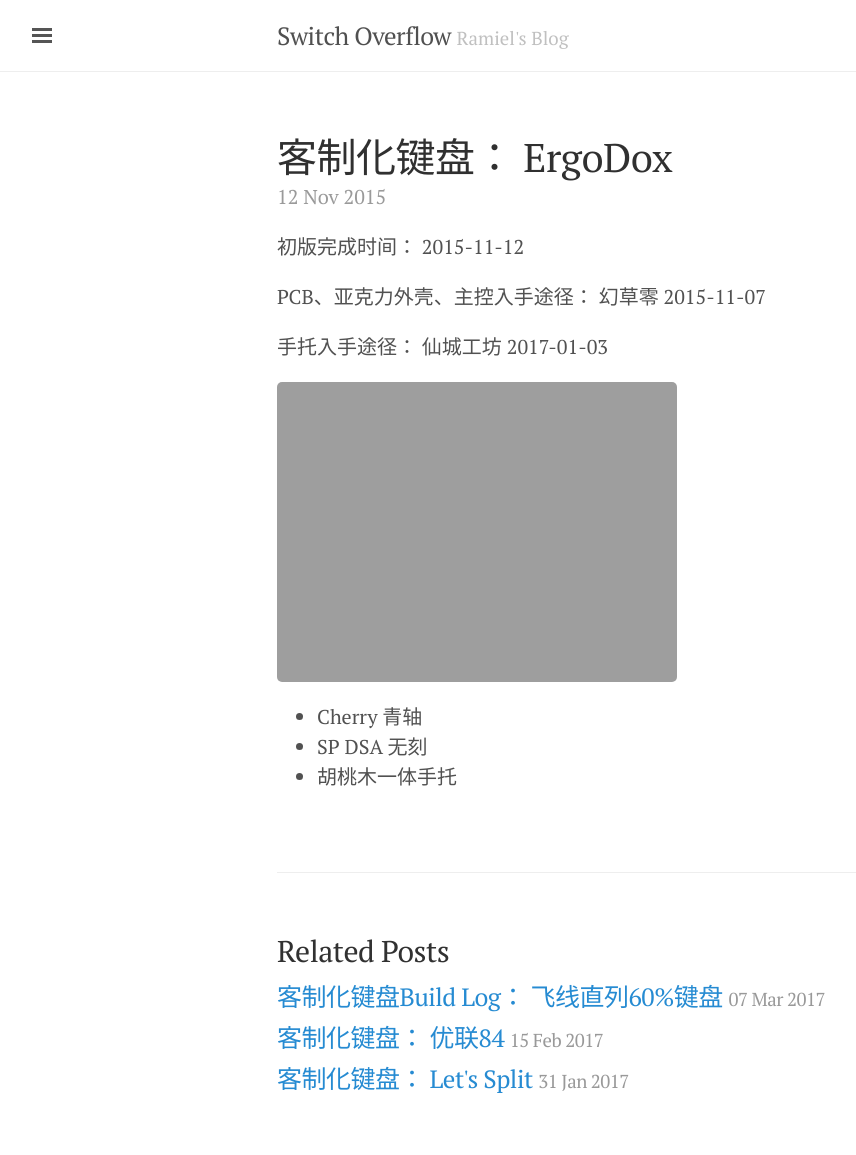
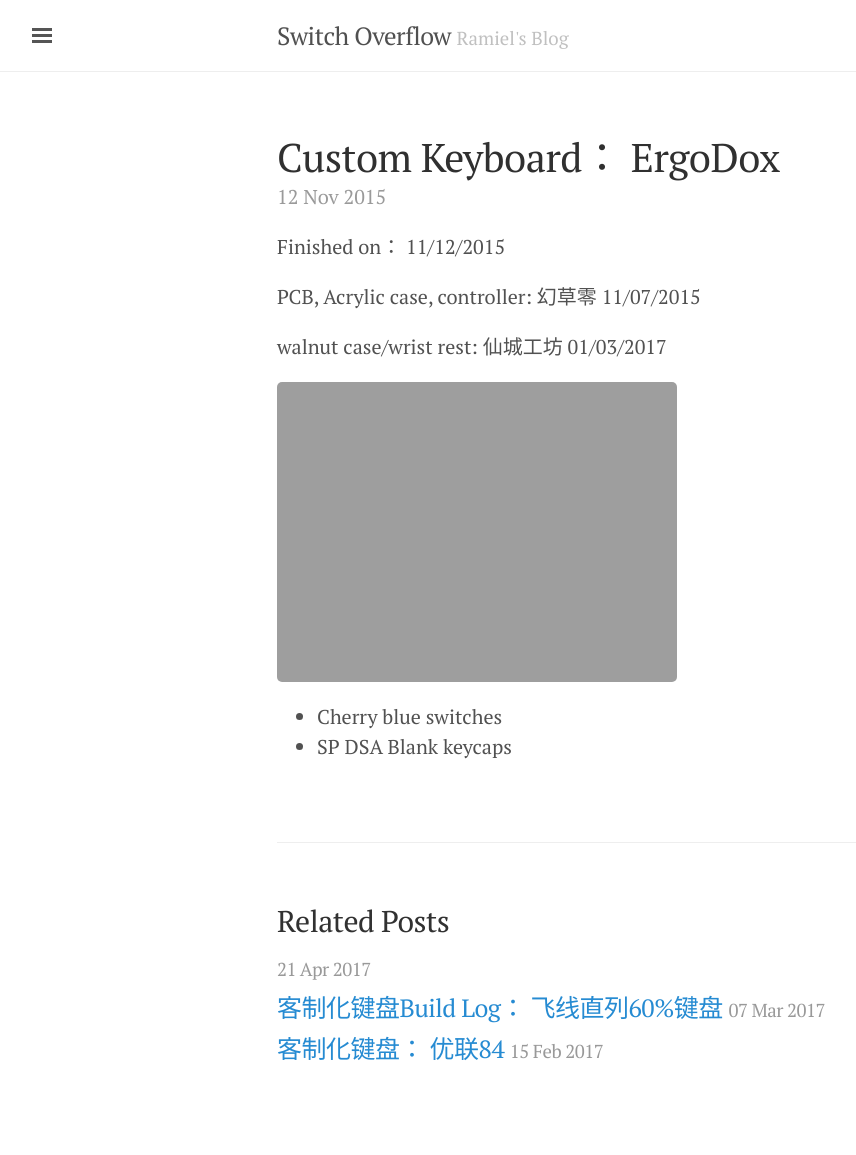
Before and after one commit to runninghack/runninghack.github.com, a Jekyll site: the page built from _posts/2015-11-12-keyboards-ergodox.md, in a window 1280 px wide. Shown: the whole page, without its empty margins (3-859 px from the left). Built offline with Jekyll 4.4.1, drawn with Linux system fonts in a browser that asks for light colours; after the commit the page ends 1125 px from its top, so only the background shows below that.

Commit message:
new post

```diff
--- a/_posts/2015-11-12-keyboards-ergodox.md
+++ b/_posts/2015-11-12-keyboards-ergodox.md
@@ -1,16 +1,15 @@
 ---
 layout: post
-title: 客制化键盘： ErgoDox
+title: Custom Keyboard： ErgoDox
 ---
 
-初版完成时间： 2015-11-12
+Finished on： 11/12/2015
 
-PCB、亚克力外壳、主控入手途径： 幻草零 2015-11-07
+PCB, Acrylic case, controller: 幻草零 11/07/2015
 
-手托入手途径： 仙城工坊 2017-01-03
+walnut case/wrist rest: 仙城工坊 01/03/2017
 
 ![ergodox]({{ site.url }}/assets/custom_keyboards/ergodox.jpg)
 
-* Cherry 青轴
-* SP DSA 无刻
-* 胡桃木一体手托
+* Cherry blue switches
+* SP DSA Blank keycaps
```
Also changed, not shown: _posts/2017-03-29-keyboards-ibm-model-m.md (added, +16 -0 lines), 2 other files.
